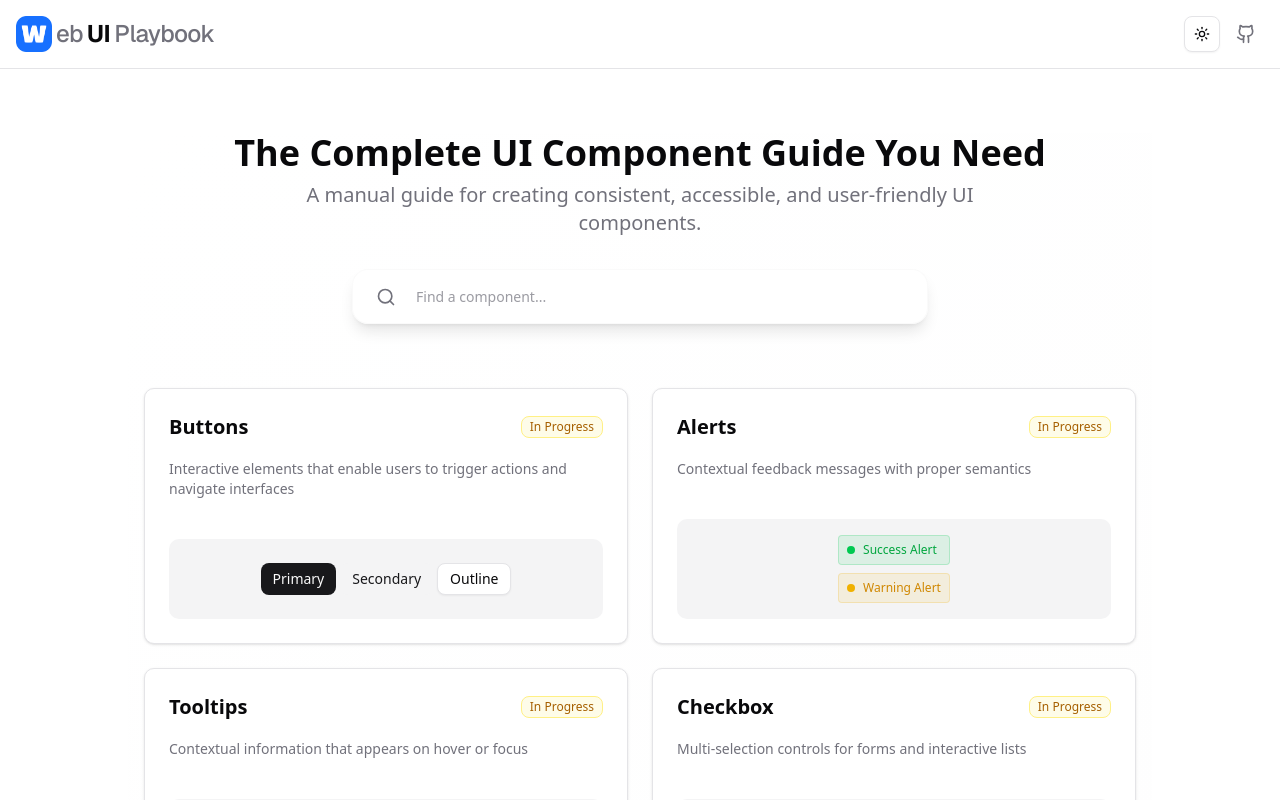
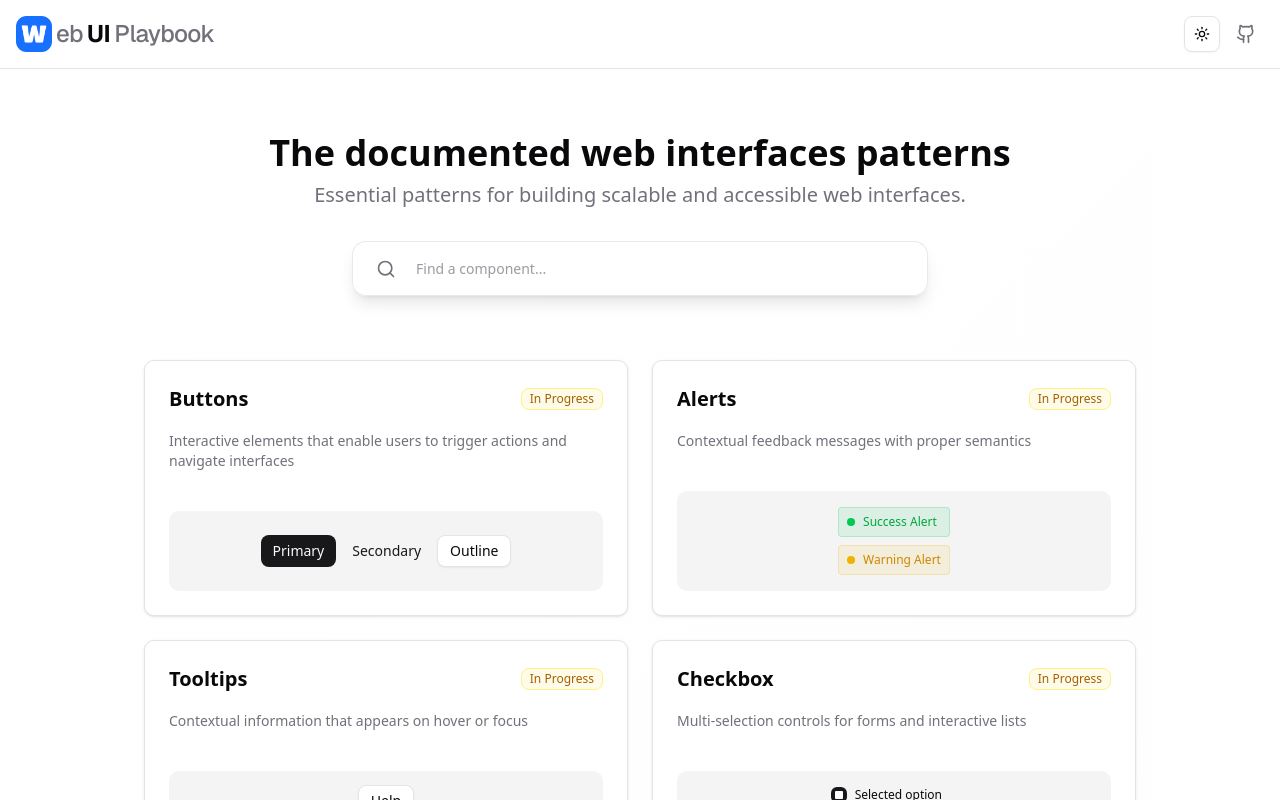
Before and after one commit to ahmadrafidev/web-ui-playbook, a Next.js app: page / in a window 1280 px wide. Shown: the top 800 px of the page. Built offline with nearby package versions, Linux system fonts and the light colour scheme.

Commit message:
change search to only component title, and refine the headline in hero

```diff
--- a/app/page.tsx
+++ b/app/page.tsx
@@ -150,8 +150,7 @@ export default function HomePage() {
   ]
 
   const filteredComponents = componentSections.filter((section) =>
-    section.name.toLowerCase().includes(searchQuery.toLowerCase()) ||
-    section.description.toLowerCase().includes(searchQuery.toLowerCase())
+    section.name.toLowerCase().includes(searchQuery.toLowerCase())
   )
 
   const handleClearSearch = () => {
@@ -164,16 +163,18 @@ export default function HomePage() {
       {/* Hero Section */}
       <section className="my-16 px-4">
         <div className="container mx-auto text-center">
-          <h2 className="text-2xl md:text-4xl font-bold text-foreground mb-2">The Complete UI Component Guide You Need</h2>
+          <h2 className="text-2xl md:text-4xl font-bold text-foreground mb-2">
+            The documented web interfaces patterns
+          </h2>
           <p className="text-xl text-muted-foreground mb-8 max-w-3xl mx-auto text-wrap">
-            A manual guide for creating consistent, accessible, and user-friendly UI components.
+            Essential patterns for building scalable and accessible web interfaces.
           </p>
 
           {/* Search bar */}
           <div className="max-w-xl mx-auto mb-12">
             <div className="relative group">
 
-              <div className="absolute inset-0 bg-background/80 backdrop-blur-md rounded-2xl shadow-lg border border-border/20 transition-all duration-300 group-focus-within:shadow-xl group-focus-within:bg-background/90 group-focus-within:border-primary/50 group-focus-within:shadow-primary/10 dark:bg-card/50 dark:border-border/30 dark:group-focus-within:bg-card/70 dark:group-focus-within:border-primary/60 dark:group-focus-within:shadow-primary/20">
+              <div className="absolute inset-0 bg-background/80 backdrop-blur-md rounded-xl shadow-lg border border-border/80 transition-all duration-200 group-focus-within:shadow-2xl group-focus-within:bg-background/90 group-focus-within:border-primary/50 group-focus-within:shadow-primary/20 dark:bg-card/50 dark:border-border/30 dark:group-focus-within:bg-card/70 dark:group-focus-within:border-primary/60 dark:group-focus-within:shadow-primary/30">
               </div>
 
               {/* Search input */}
```
